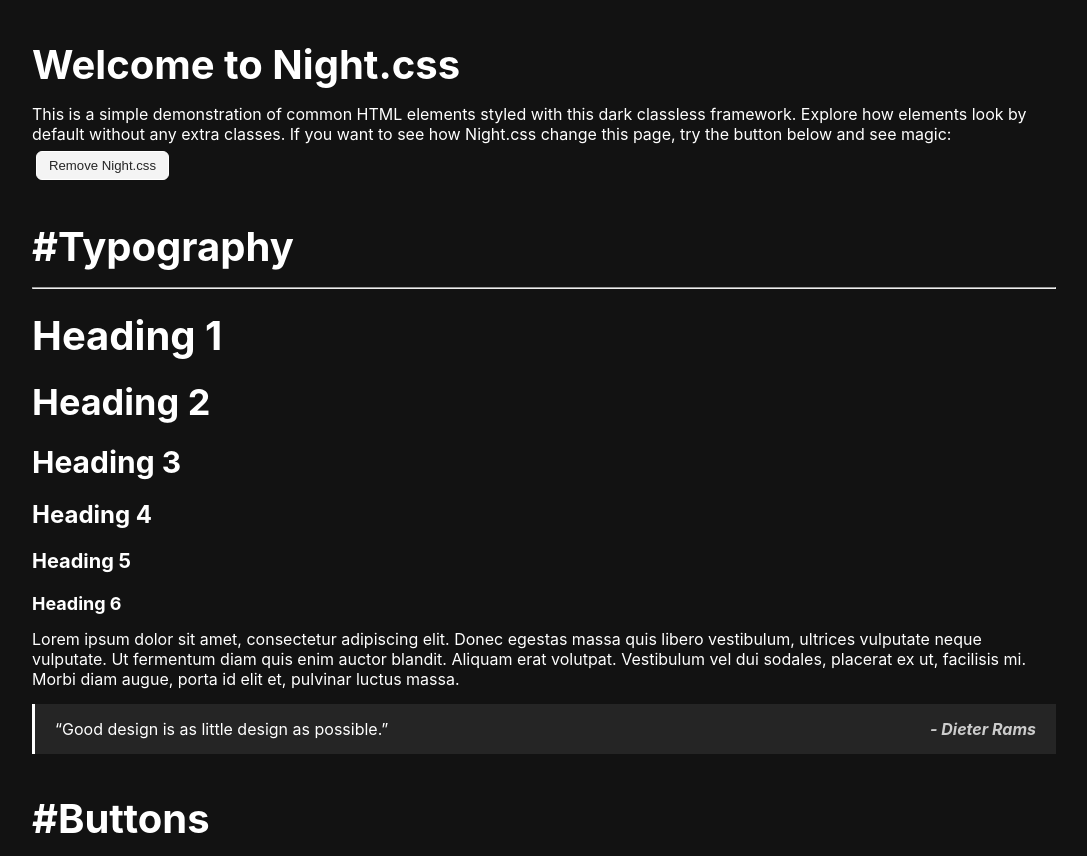
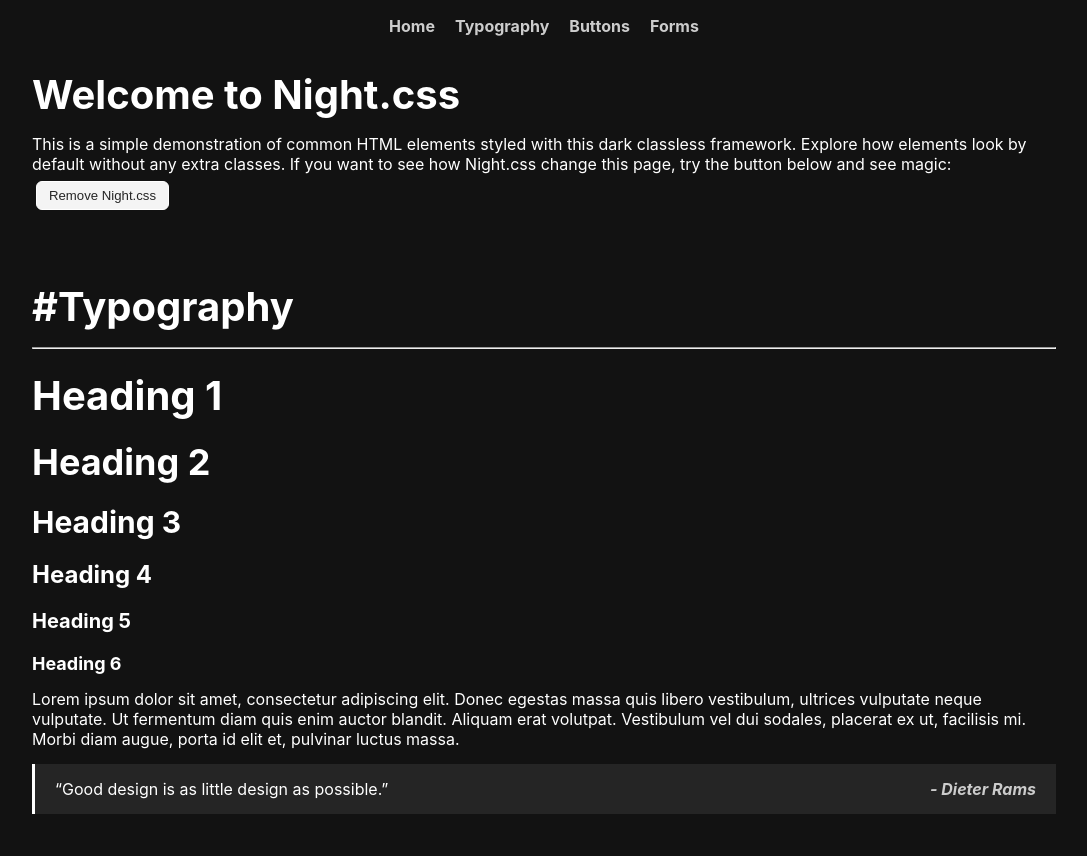
Before and after one commit to MarcosKlender/Night.css, a website: page index.html in a window 1280 px wide. Shown: the top 856 px of the page, without its empty margins (96-1183 px from the left). Drawn offline with Linux system fonts and the light colour scheme.

Commit message:
Add navigation and header

```diff
--- a/index.html
+++ b/index.html
@@ -11,16 +11,24 @@
 </head>
 
 <body>
+    <nav>
+        <ul>
+            <li><a href="#header">Home</a></li>
+            <li><a href="#typography">Typography</a></li>
+            <li><a href="#buttons">Buttons</a></li>
+            <li><a href="#forms">Forms</a></li>
+        </ul>
+    </nav>
+
+    <header id="header">
+        <h1>Welcome to Night.css</h1>
+        <p>This is a simple demonstration of common HTML elements styled with this dark classless framework.
+            Explore how elements look by default without any extra classes. If you want to see how Night.css change
+            this page, try the button below and see magic:</p>
+        <button id="toggleStyles">Remove Night.css</button>
+    </header>
 
     <main>
-        <section id="top">
-            <h1>Welcome to Night.css</h1>
-            <p>This is a simple demonstration of common HTML elements styled with this dark classless framework.
-                Explore how elements look by default without any extra classes. If you want to see how Night.css change
-                this page, try the button below and see magic:</p>
-            <button id="toggleStyles">Remove Night.css</button>
-        </section>
-
         <section id="typography">
             <h1>#Typography</h1>
             <hr>
@@ -132,7 +140,7 @@
             Made by <a href="" target="_blank">MarcosKlender</a>.<br>
             Minified with <a href="https://lightningcss.dev" target="_blank">LightningCSS</a>.
         </p>
-        <a href="#top">Back to top 🔼</a>
+        <a href="#header">Back to top 🔼</a>
     </footer>
 
     <script>
--- a/src/_base.css
+++ b/src/_base.css
@@ -23,8 +23,34 @@
     margin: auto;
 }
 
+nav {
+    position: fixed;
+    top: 0;
+    left: 0;
+    right: 0;
+    width: 100%;
+    padding-block: 16px;
+    background: var(--bg-body);
+
+    ul {
+        display: flex;
+        justify-content: center;
+        gap: 20px;
+        list-style: none;
+    }
+
+    a:hover {
+        text-decoration: none;
+    }
+
+    @media only screen and (max-width: 600px) {
+        display: none;
+    }
+}
+
+header,
 section {
-    margin-block: 30px;
+    padding-top: 60px;
 }
 
 footer {
```
Also changed, not shown: dist/night.min.css.
